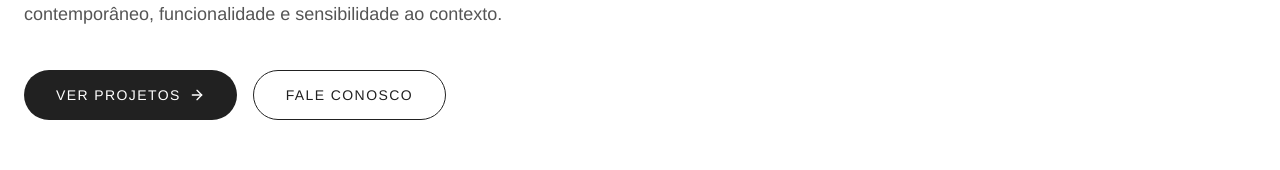
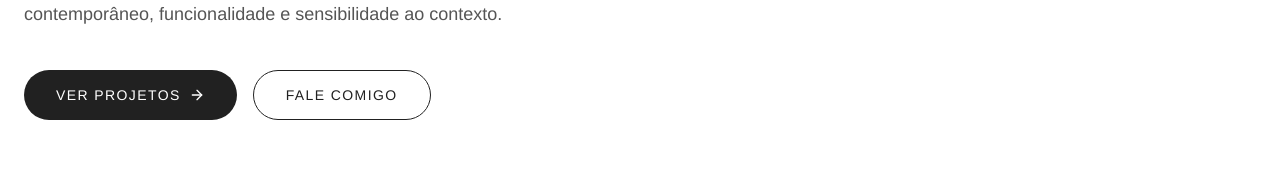
Before and after one commit to kaykyDias04/cassie-arch-portfolio, a Next.js app: page / in a window 1280 px wide. Shown: the part 361-531 px from the top of the page. Built offline with nearby package versions, Linux system fonts and the light colour scheme; no server answers; the database is empty.

Commit message:
Ajuste menor no home

```diff
--- a/src/app/page.tsx
+++ b/src/app/page.tsx
@@ -44,7 +44,7 @@ export default async function HomePage() {
                   href="/contato"
                   className="inline-flex items-center gap-2 border border-title-black text-title-black px-8 py-3.5 rounded-full text-sm tracking-[0.1em] uppercase font-medium hover:bg-luminex-red hover:text-white transition-colors duration-300"
                 >
-                  Fale Conosco
+                  Fale Comigo
                 </Link>
               </div>
             </div>
```
